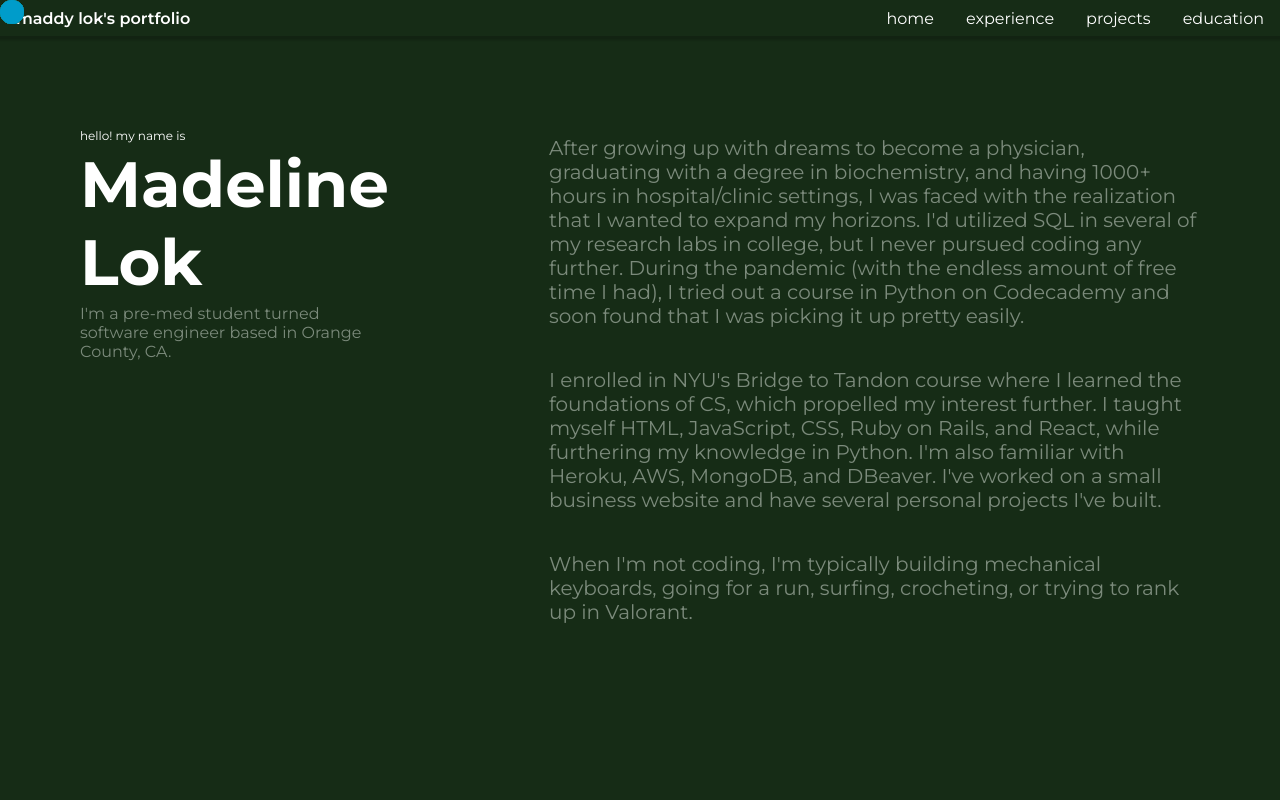
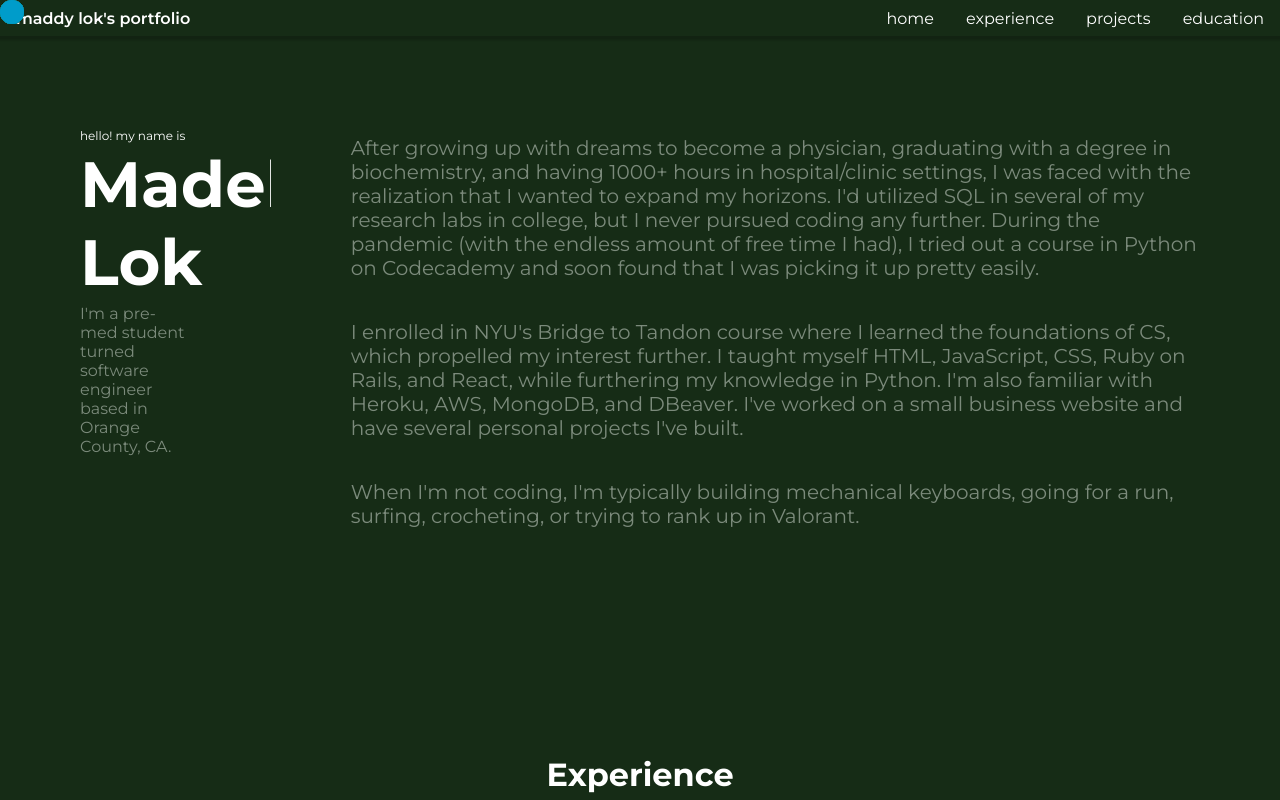
Before and after one commit to maddylok/maddy-portfolio, a React (Create React App) app: page /Home in a window 1280 px wide. Shown: the top 800 px of the page. Built offline with nearby package versions, Linux system fonts and the light colour scheme.

Commit message:
took off sango project for now and edited resume higher up the page. added link to keeb project. fixed navbar spacing.

```diff
--- a/src/pages/Home.css
+++ b/src/pages/Home.css
@@ -32,7 +32,7 @@
     align-items: flex-start;
     justify-content: left;
     padding: 80px;
-    max-width: 100%;
+    overflow: hidden;
     /* float: left; */
 }
 
```
